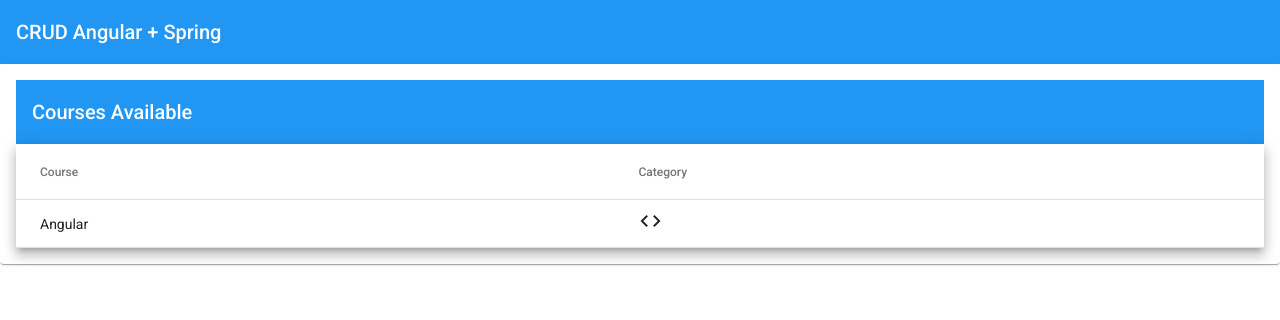
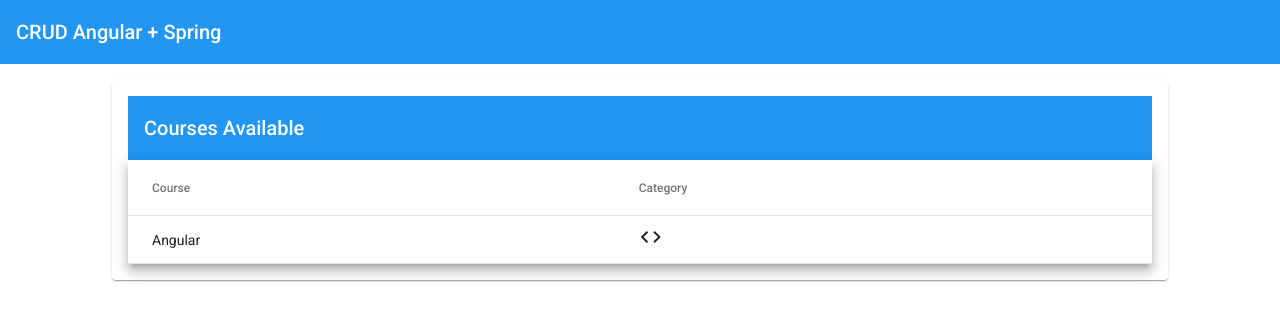
Before and after one commit to lucasaugustodeveloper/crud-angular-frontend, an Angular app: page /courses in a window 1280 px wide. Shown: the top 320 px of the page. Built offline with nearby package versions, Linux system fonts and the light colour scheme.

Commit message:
add: add css for center container of list courses

```diff
--- a/src/app/courses/courses/courses.component.html
+++ b/src/app/courses/courses/courses.component.html
@@ -1,4 +1,4 @@
-<mat-card>
+<mat-card class="container">
   <mat-toolbar color="primary">Courses Available</mat-toolbar>
 
   <div *ngIf="courses$ | async as courses; else loading">
--- a/src/app/courses/courses/courses.component.scss
+++ b/src/app/courses/courses/courses.component.scss
@@ -1,3 +1,11 @@
+.container {
+  width: 80%;
+
+  margin-left:auto;
+  margin-right:auto;
+  margin-top: 1rem;
+}
+
 table {
   width: 100%;
 }
@@ -7,7 +15,7 @@ table {
   align-items: center;
   justify-content: center;
 
-  padding: 25px 0;
+  padding: 1.4rem 0;
 
   background: rgba(0, 0, 0, 0.15);
 }
```
